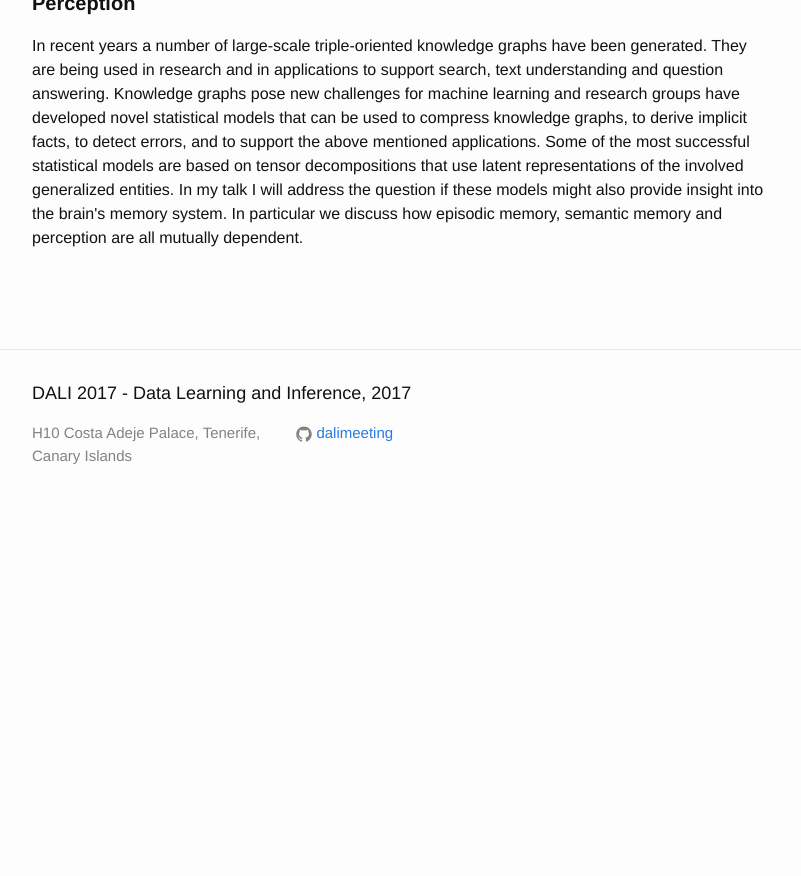
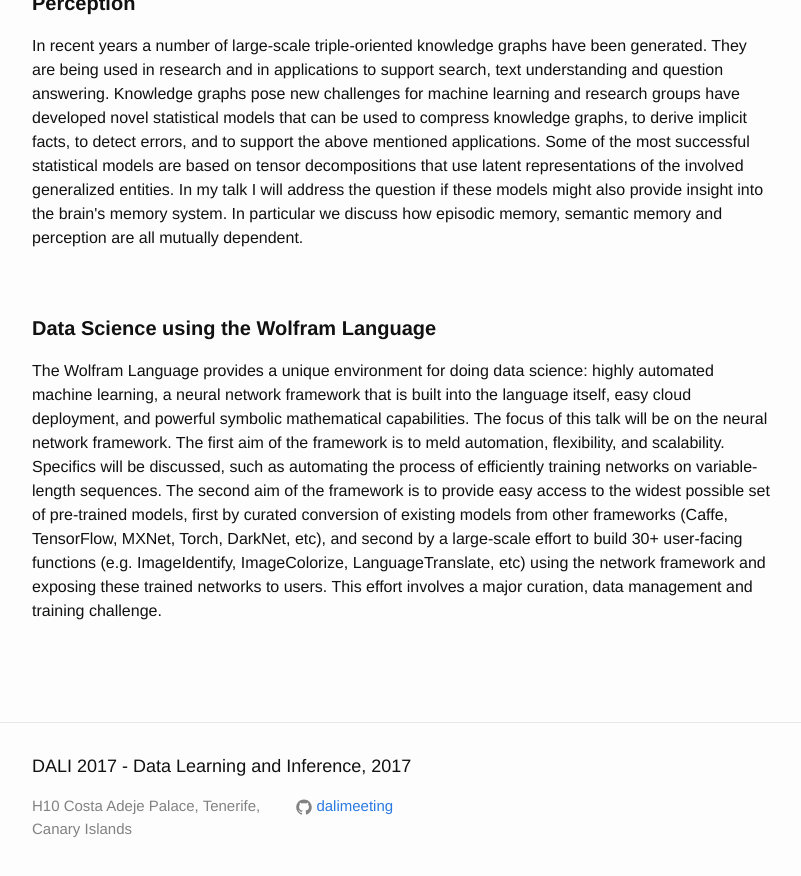
Before and after one commit to dalimeeting/dalimeeting.github.io, a Jekyll site: the page built from _posts/2017-04-19-day-2.md, in a window 1280 px wide and 900 px high, scrolled down 1381 px. Shown: the top 876 px of the window, without its empty margins (238-1039 px from the left). Built offline with Jekyll 4.4.1, drawn with Linux system fonts in a browser that asks for light colours; before the commit the page ends 1908 px from its top, so only the background shows below that.

Commit message:
Update 2017-04-19-day-2.md

```diff
--- a/_posts/2017-04-19-day-2.md
+++ b/_posts/2017-04-19-day-2.md
@@ -41,6 +41,9 @@
   - given: Sebastian
     family: Bodenstein
     institute: Wolfram
+  abstract: "The Wolfram Language provides a unique environment for doing data science: highly automated machine learning, a neural network framework that is built into the language itself, easy cloud deployment, and powerful symbolic mathematical capabilities.
+The focus of this talk will be on the neural network framework. The first aim of the framework is to meld automation, flexibility, and scalability. Specifics will be discussed, such as automating the process of efficiently training networks on variable-length sequences.
+The second aim of the framework is to provide easy access to the widest possible set of pre-trained models, first by curated conversion of existing models from other frameworks (Caffe, TensorFlow, MXNet, Torch, DarkNet, etc), and second by a large-scale effort to build 30+ user-facing functions (e.g. ImageIdentify, ImageColorize, LanguageTranslate, etc) using the network framework and exposing these trained networks to users. This effort involves a major curation, data management and training challenge."
 - title: "Panel Session"
   start: "16:00"
   end: "17:00"
```
